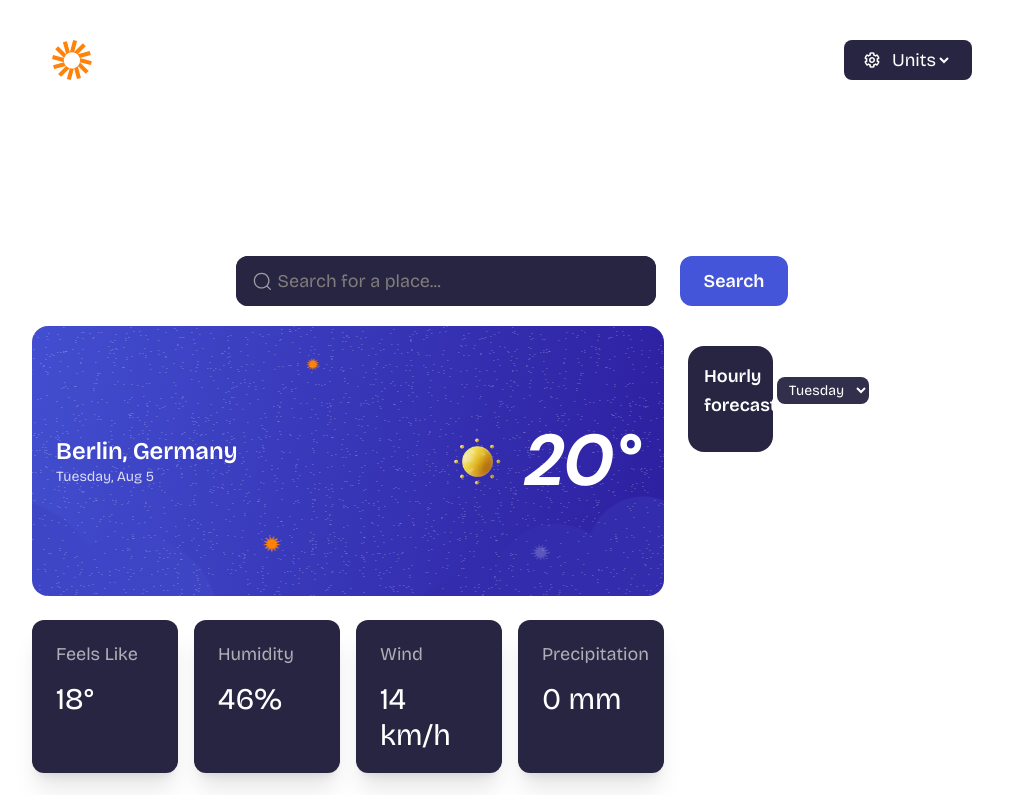
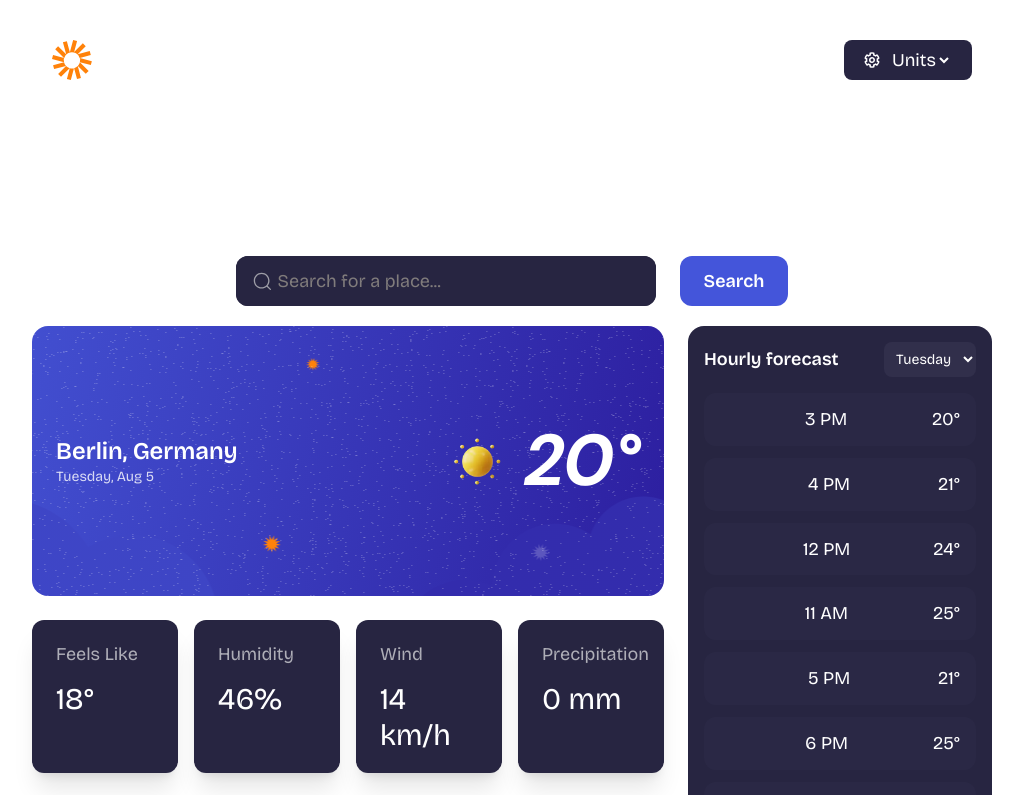
Before and after one commit to Anyanwu-victory/weather_app_main, a Vue app: page / in a window 1280 px wide. Shown: the top 795 px of the page, without its empty margins (128-1151 px from the left). Built offline with nearby package versions, Linux system fonts and the light colour scheme.

Commit message:
Update HourlyForecast.vue

```diff
--- a/src/components/HourlyForecast.vue
+++ b/src/components/HourlyForecast.vue
@@ -1,9 +1,18 @@
 <script setup>
 
+const hours = [
+  { time: "3 PM", temperature: 20,},
+  { time: "4 PM", temperature: 21,},
+  { time: "12 PM", temperature: 24, },
+  { time: "11 AM", temperature: 25, },
+  { time: "5 PM", temperature: 21,},
+  { time: "6 PM", temperature: 25,},
+  { time: "8 PM", temperature: 24,},
+];
 </script>
 
 <template>
-  <div class="grid grid-cols-1 lg:grid-cols-3 gap-6 mt-5">
+
 
     <!-- Right section -->
 
@@ -11,7 +20,8 @@
       <div class="rounded-2xl bg-neutral-800 p-4 space-y-4">
         <div class="flex justify-between items-center">
           <h3 class="font-semibold">Hourly forecast</h3>
-          <select class="bg-neutral-700 rounded-lg px-2 py-1 text-sm">
+
+          <select class="bg-neutral-700 rounded-lg px-2 py-2 text-sm">
             <option>Tuesday</option>
           </select>
         </div>
@@ -19,14 +29,12 @@
         <div class="space-y-3">
           <div v-for="hour in hours" :key="hour"
             class="flex justify-between items-center bg-neutral-700/40 rounded-xl px-4 py-3">
-            <span>3 PM</span>
-            <span>20°</span>
+            <div class=""></div>
+            <span>{{ hour.time }}</span>
+            <span>{{ hour.temperature }}°</span>
           </div>
         </div>
       </div>
-
-
-  </div>
 
 </template>
 
```
